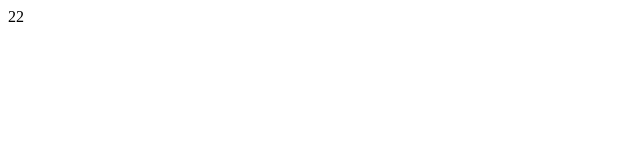
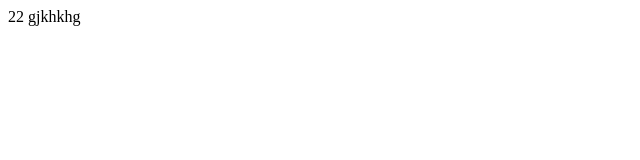
Before and after one commit to MyWebObject/MaiZi, a plain HTML site: page teacher_obj/page/index.html in a window 1280 px wide. Shown: the full height of the page, 0-640 px from the left. Drawn offline with Linux system fonts and the light colour scheme.

Commit message:
xx
xxxxxx

```diff
--- a/teacher_obj/page/index.html
+++ b/teacher_obj/page/index.html
@@ -6,5 +6,6 @@
 </head>
 <body>
 22
+gjkhkhg
 </body>
 </html>
```
